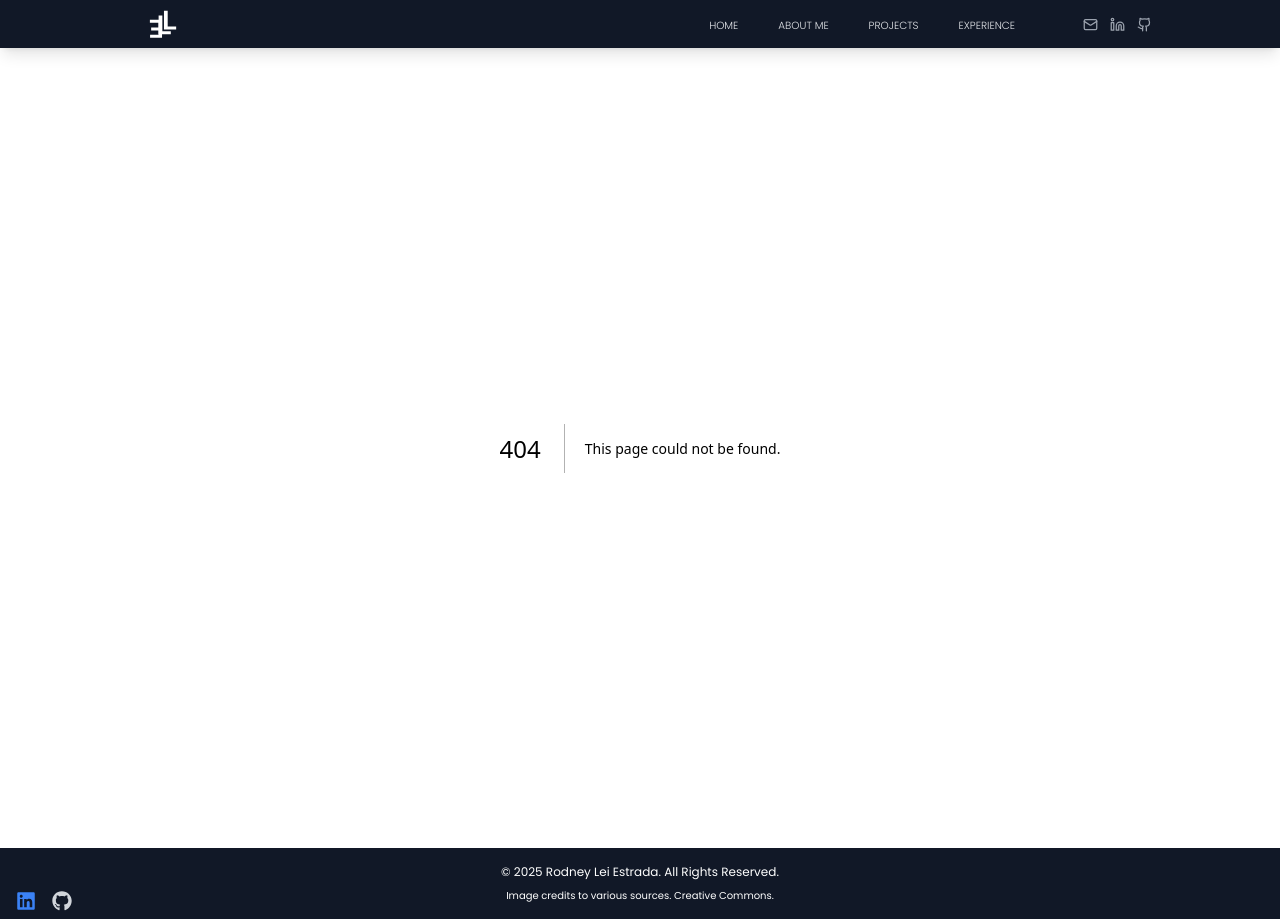
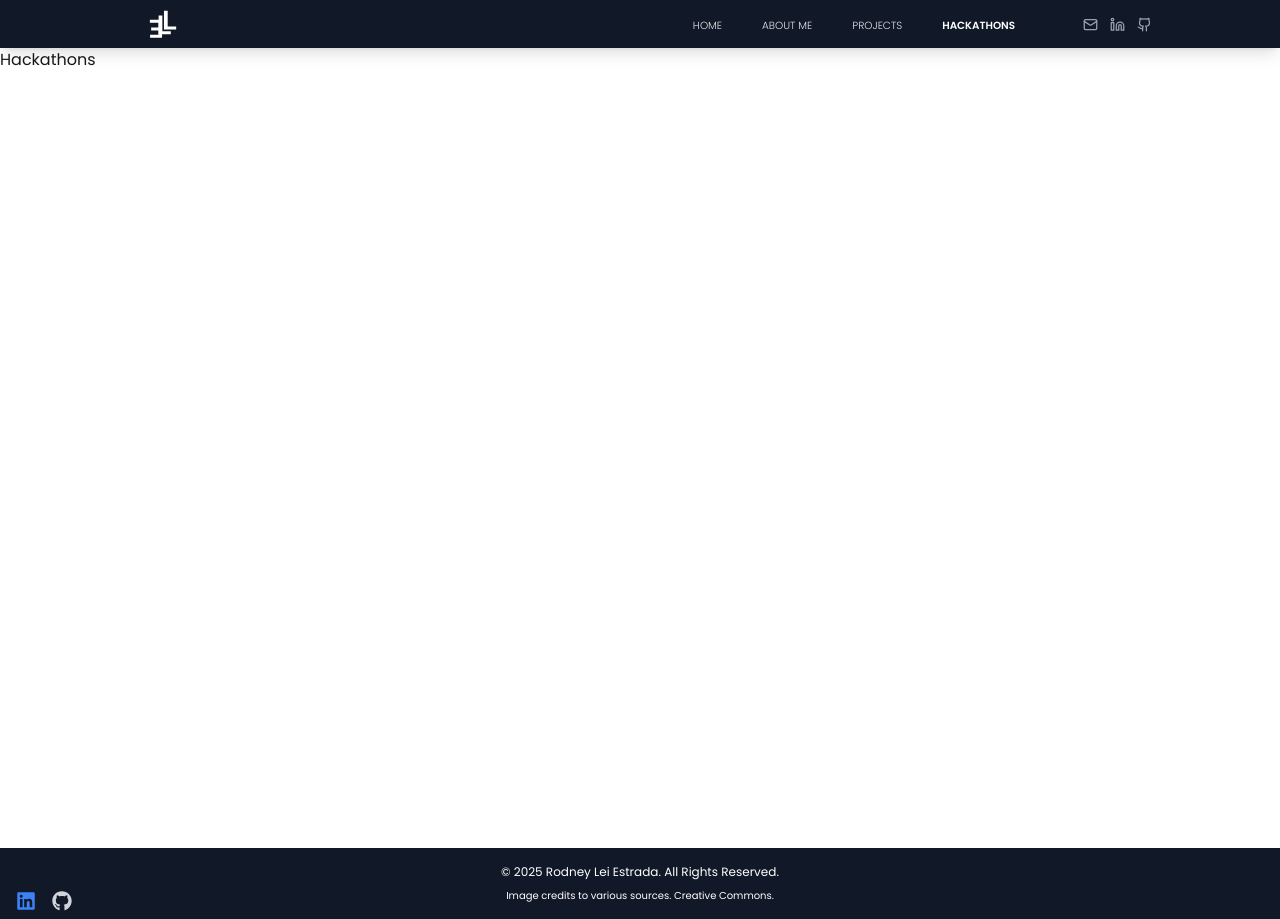
Before and after one commit to hirajya/Personal-Website, a Next.js app: page /hackathons in a window 1280 px wide. Before the commit this address had no page. Built offline with nearby package versions, Linux system fonts and the light colour scheme.

Commit message:
adjsuted navbar namings

```diff
--- a/src/app/experience/page.tsx
+++ b/src/app/hackathons/page.tsx
@@ -2,6 +2,6 @@ import React from 'react'
 
 export default function page() {
   return (
-    <div className='h-[100vh]'>Experience</div>
+    <div className='h-[100vh]'>Hackathons</div>
   )
 }
--- a/src/components/Navbar/NavbarMain.tsx
+++ b/src/components/Navbar/NavbarMain.tsx
@@ -38,7 +38,7 @@ const ScenicNavbar = () => {
             { href: "/", label: "HOME" },
             { href: "/about", label: "ABOUT ME" },
             { href: "/projects", label: "PROJECTS" },
-            { href: "/experience", label: "EXPERIENCE" },
+            { href: "/hackathons", label: "HACKATHONS" },
           ].map(({ href, label }) => (
             <li key={href}>
               {pathname === href ? (
@@ -91,7 +91,7 @@ const ScenicNavbar = () => {
               { href: "/", label: "HOME" },
               { href: "/about", label: "ABOUT ME" },
               { href: "/projects", label: "PROJECTS" },
-              { href: "/experience", label: "EXPERIENCE" },
+              { href: "/hackathons", label: "HACKATHONS" },
             ].map(({ href, label }) => (
               <li key={href} className="py-2">
                 {pathname === href ? (
--- a/src/components/Navbar/NavbarUniform.tsx
+++ b/src/components/Navbar/NavbarUniform.tsx
@@ -45,7 +45,7 @@ const UniformNavbar = () => {
             { href: "/", label: "HOME" },
             { href: "/about", label: "ABOUT ME" },
             { href: "/projects", label: "PROJECTS" },
-            { href: "/experience", label: "EXPERIENCE" },
+            { href: "/hackathons", label: "HACKATHONS" },
           ].map(({ href, label }) => (
             <li key={href}>
               {pathname === href ? (
@@ -98,7 +98,7 @@ const UniformNavbar = () => {
               { href: "/", label: "HOME" },
               { href: "/about", label: "ABOUT ME" },
               { href: "/projects", label: "PROJECTS" },
-              { href: "/experience", label: "EXPERIENCE" },
+              { href: "/hackathons", label: "HACKATHONS" },
             ].map(({ href, label }) => (
               <li key={href} className="py-2">
                 {pathname === href ? (
```
